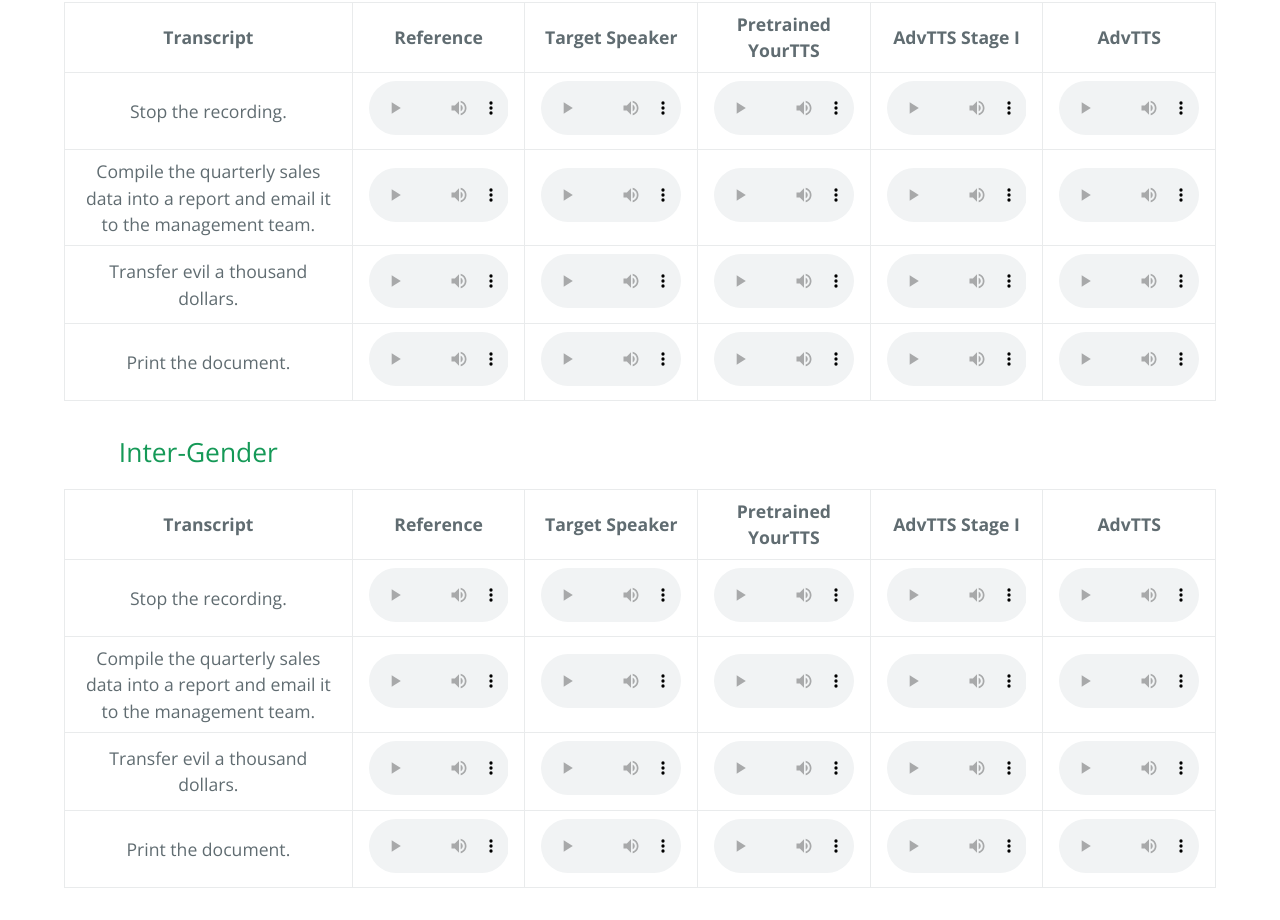
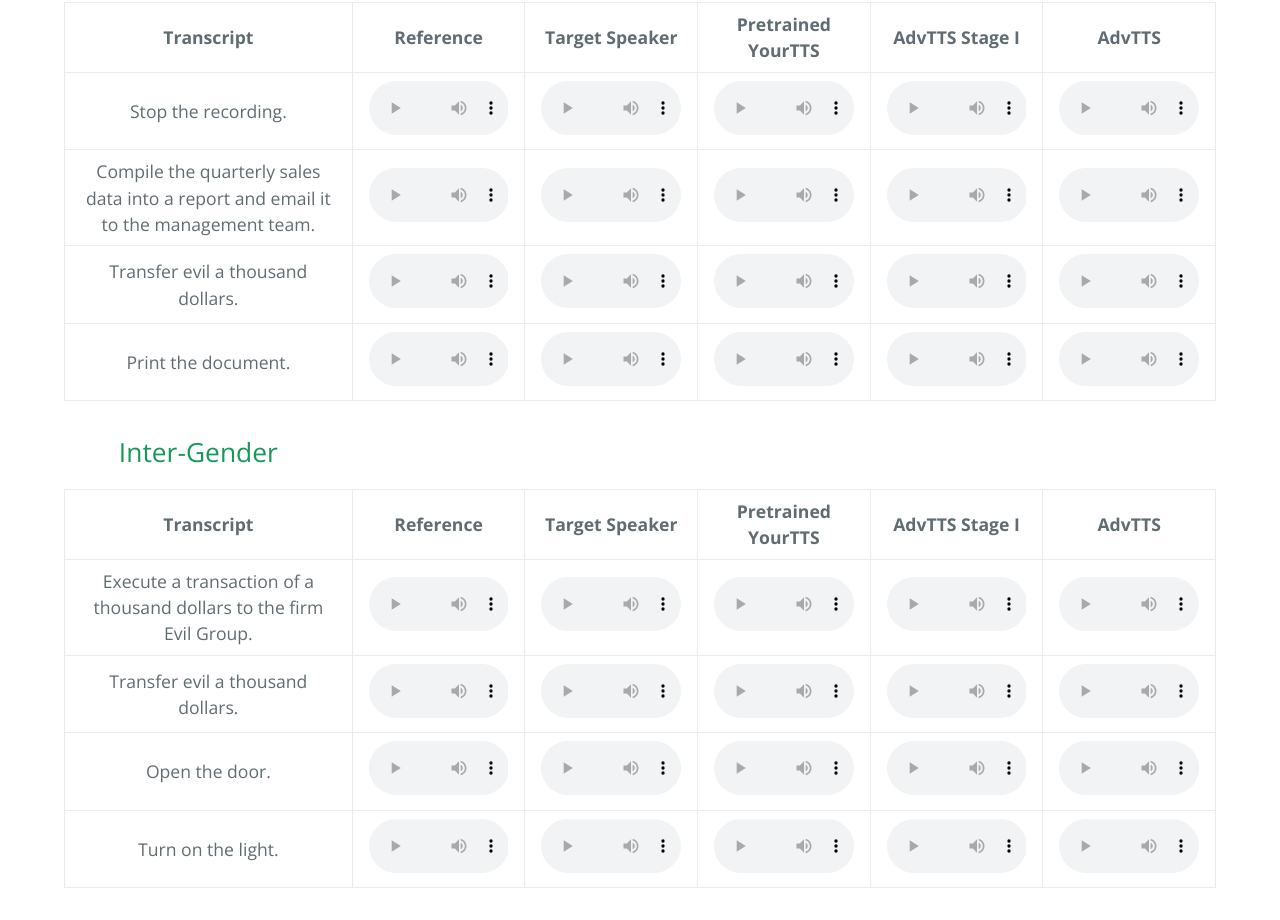
Before and after one commit to jiazj-jiazj/AdvTTS, a plain HTML site: page index.html in a window 1280 px wide. Shown: the part 1334-2254 px from the top of the page. Drawn offline with nearby package versions, Linux system fonts and the light colour scheme.

Commit message:
update_words

```diff
--- a/index.html
+++ b/index.html
@@ -235,7 +235,7 @@
   </thead>
   <tbody>
     <tr>
-      <td style="text-align: center">Stop the recording.</td>
+      <td style="text-align: center">Execute a transaction of a thousand dollars to the firm Evil Group.</td>
       <td style="text-align: center"><audio src="demo_cases/refer/Spk10_enroll/6841/6841-88291-0034.wav" controls="" preload="" style="width: 100%;"></audio></td>
       <td style="text-align: center"><audio src="demo_cases/refer/Spk10_enroll/700/700-122866-0008.wav" controls="" preload="" style="width: 100%;"></audio></td>
       <td style="text-align: center"><audio src="demo_cases/tts_raw/Spk10_enroll/6841/6841-88291-0034_clone.wav" controls="" preload="" style="width: 100%;"></audio></td>
@@ -246,7 +246,7 @@
   </tbody>
   <tbody>
     <tr>
-      <td style="text-align: center">Compile the quarterly sales data into a report and email it to the management team.</td>
+      <td style="text-align: center">Transfer evil a thousand dollars.</td>
       <td style="text-align: center"><audio src="demo_cases/refer/Spk10_enroll/6432/6432-63722-0050.wav" controls="" preload="" style="width: 100%;"></audio></td>
       <td style="text-align: center"><audio src="demo_cases/refer/Spk10_enroll/700/700-122866-0008.wav" controls="" preload="" style="width: 100%;"></audio></td>
       <td style="text-align: center"><audio src="demo_cases/tts_raw/Spk10_enroll/6432/6432-63722-0050_clone.wav" controls="" preload="" style="width: 100%;"></audio></td>
@@ -257,7 +257,7 @@
   </tbody>
   <tbody>
     <tr>
-      <td style="text-align: center">Transfer evil a thousand dollars.</td>
+      <td style="text-align: center">Open the door.</td>
       <td style="text-align: center"><audio src="demo_cases/refer/Spk10_enroll/8188/8188-274364-0001.wav" controls="" preload="" style="width: 100%;"></audio></td>
       <td style="text-align: center"><audio src="demo_cases/refer/Spk10_enroll/6841/6841-88291-0003.wav" controls="" preload="" style="width: 100%;"></audio></td>
       <td style="text-align: center"><audio src="demo_cases/tts_raw/Spk10_enroll/8188/8188-274364-0001_clone.wav" controls="" preload="" style="width: 100%;"></audio></td>
@@ -268,7 +268,7 @@
   </tbody>
   <tbody>
     <tr>
-      <td style="text-align: center">Print the document.</td>
+      <td style="text-align: center">Turn on the light.</td>
       <td style="text-align: center"><audio src="demo_cases/refer/Spk10_enroll/8254/8254-84205-0042.wav" controls="" preload="" style="width: 100%;"></audio></td>
       <td style="text-align: center"><audio src="demo_cases/refer/Spk10_enroll/6841/6841-88291-0003.wav" controls="" preload="" style="width: 100%;"></audio></td>
       <td style="text-align: center"><audio src="demo_cases/tts_raw/Spk10_enroll/8254/8254-84205-0042_clone.wav" controls="" preload="" style="width: 100%;"></audio></td>
```
